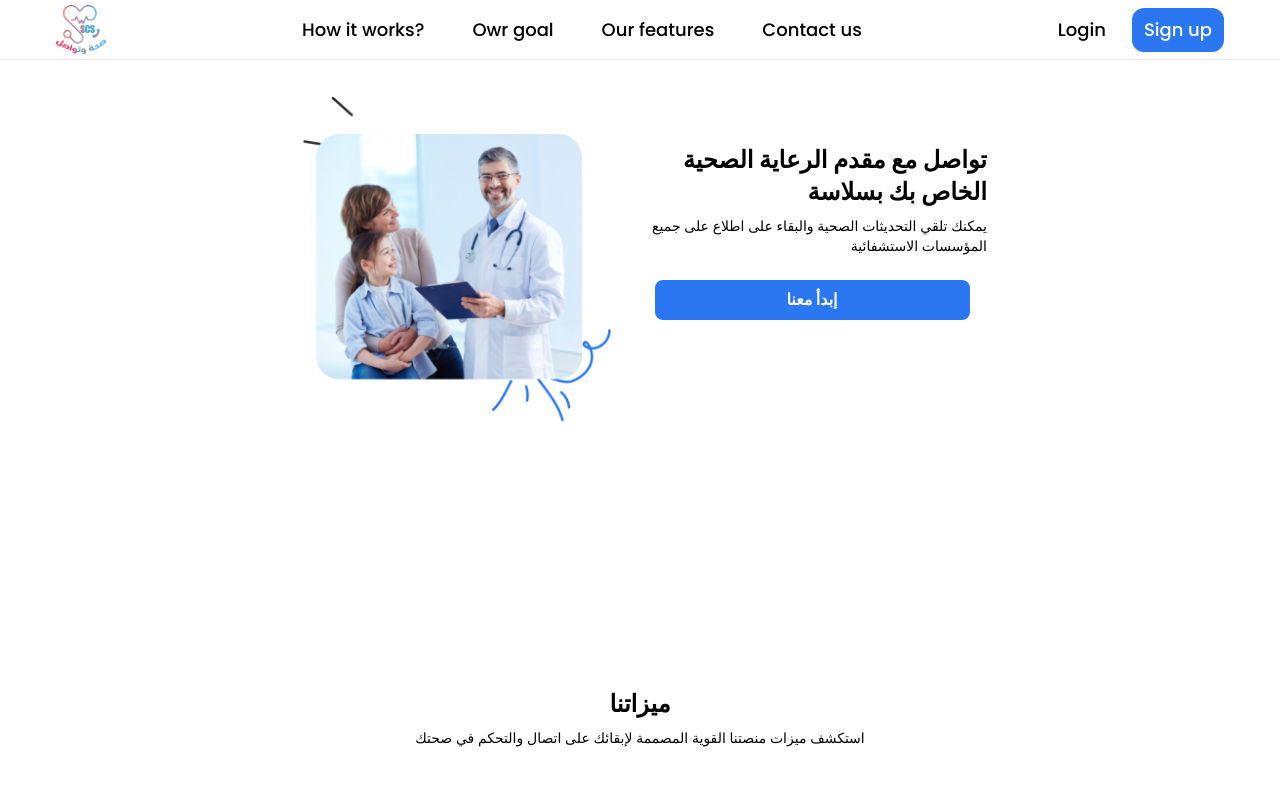
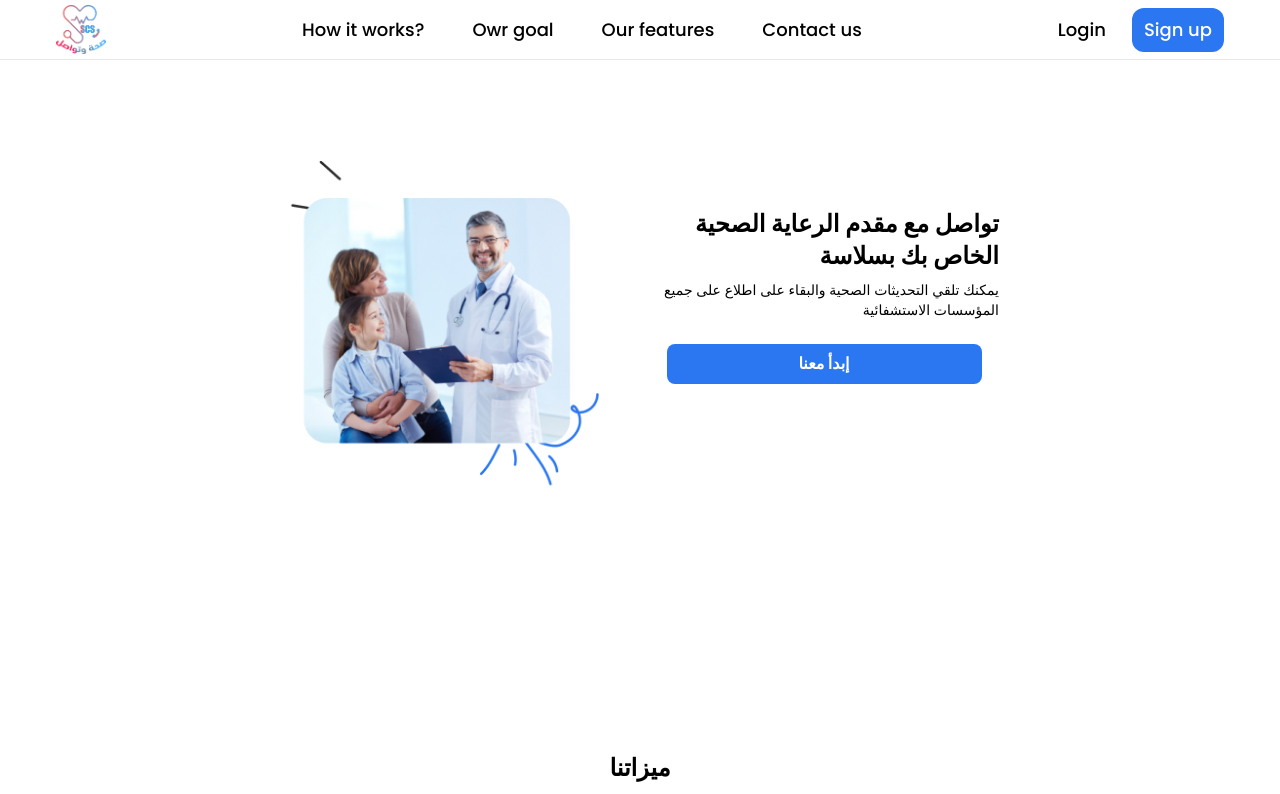
Before and after one commit to imadbenmadi/siha-twasol-front, a React (Vite) app: page /Home in a window 1280 px wide. Shown: the top 794 px of the page. Built offline with nearby package versions, Linux system fonts and the light colour scheme; no server answers.

Commit message:
refactor: Update Hero component layout and styles

```diff
--- a/src/Components/Home/Hero.jsx
+++ b/src/Components/Home/Hero.jsx
@@ -6,7 +6,7 @@ function Hero() {
     return (
         <div>
             <div className=" flex flex-col md:flex-row justify-center items-center md:items-start
-              md:gap-6 md:mt-24 mt-20">
+              md:gap-12 md:mt-40 mt-20">
                 <img src={Hero_image} className=" w-[320px] shrink-0" alt="" />
                 <div className="h-full md:pt-12 max-w-[350px]">
                     <div className=" font-semibold text-2xl  ">
```
